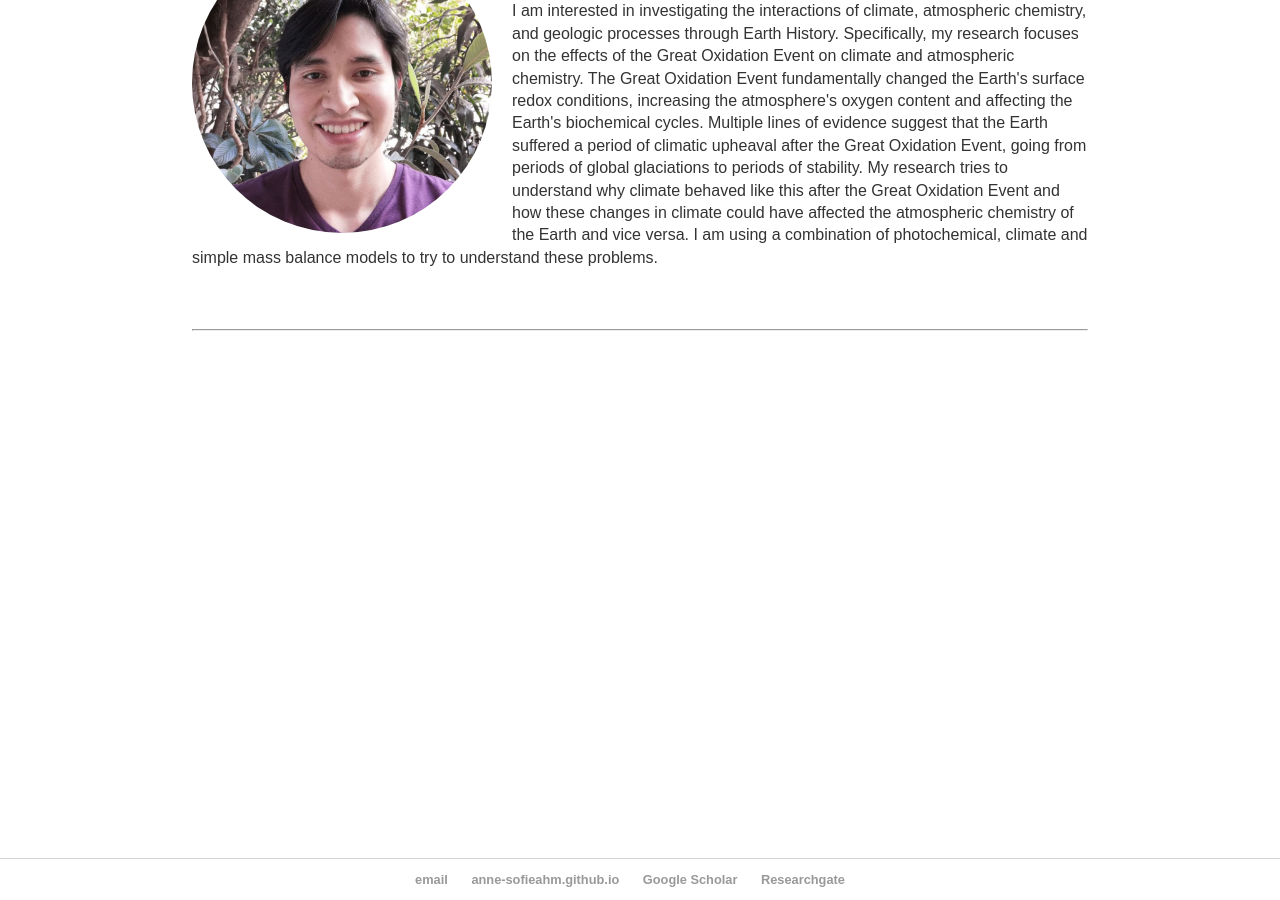
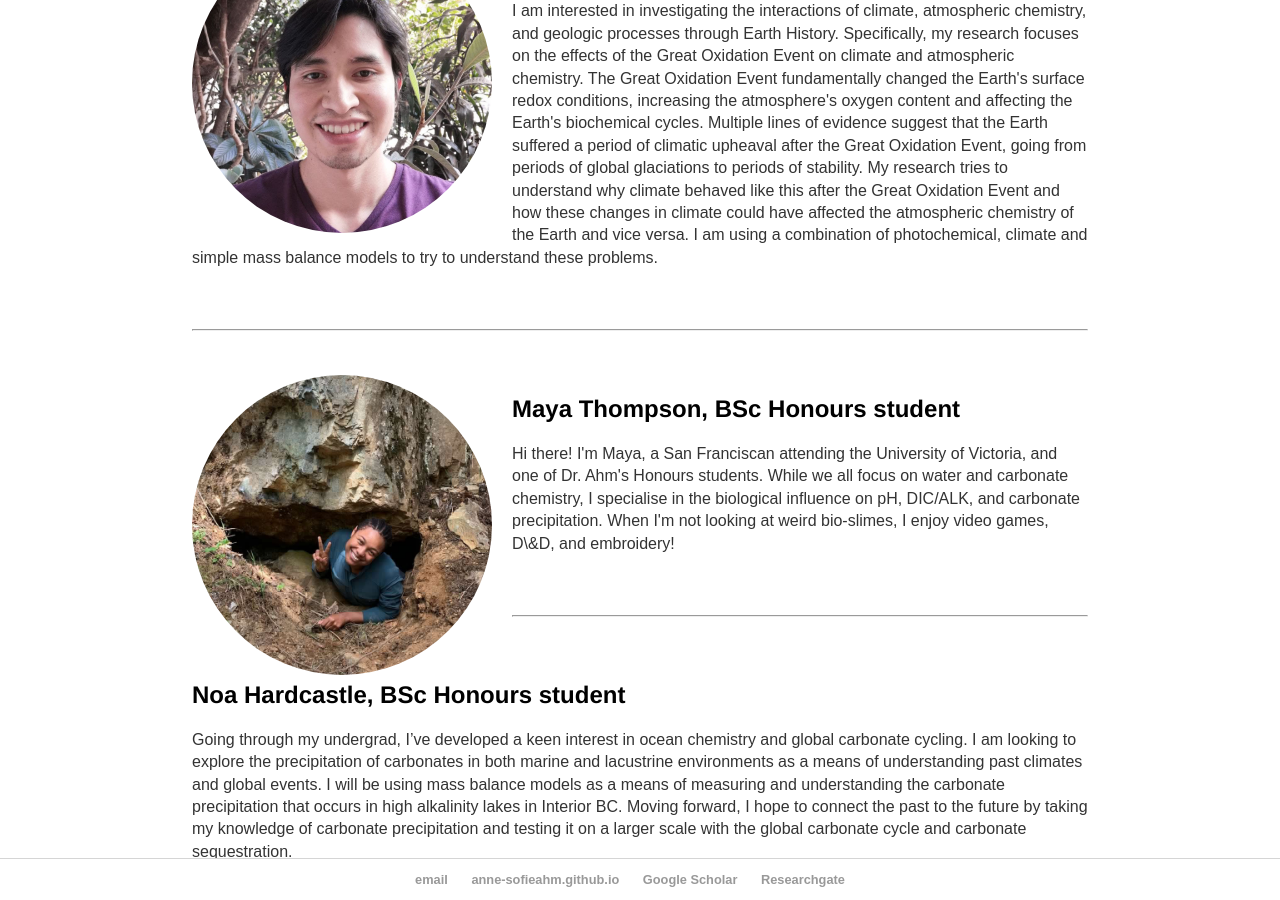
Before and after one commit to Anne-SofieAhm/Anne-SofieAhm.github.io, a Jekyll site: the page built from people/index.html, in a window 1280 px wide and 900 px high, scrolled down 710 px. Built offline with Jekyll 4.4.1, drawn with Linux system fonts in a browser that asks for light colours.

Commit message:
Summer 2023 updates

```diff
--- a/people/index.html
+++ b/people/index.html
@@ -63,3 +63,53 @@ title: People on the Earth History team
 <br>
 <br>
 <hr />
+
+
+<br>
+<br>
+<div style='display:inline;'>
+
+  <div class='rounded'>
+    <img src="Maya_photo.jpeg">
+  </div>
+
+  <h2>Maya Thompson, BSc Honours student</h2>
+
+  <p>
+    Hi there! I'm Maya, a San Franciscan attending the University of Victoria,
+    and one of Dr. Ahm's Honours students. While we all focus on water and
+    carbonate chemistry, I specialise in the biological influence on pH, DIC/ALK,
+    and carbonate precipitation.
+    When I'm not looking at weird bio-slimes, I enjoy video games, D\&D, and embroidery!
+  </p>
+</div>
+<br>
+<br>
+<hr />
+
+
+
+<br>
+<br>
+<div style='display:inline;'>
+
+  <!-- <div class='rounded'>
+    <img src="Maya_photo.jpeg">
+  </div> -->
+
+  <h2>Noa Hardcastle, BSc Honours student</h2>
+
+  <p>
+    Going through my undergrad, I’ve developed a keen interest in ocean chemistry
+    and global carbonate cycling. I am looking to explore the precipitation of
+    carbonates in both marine and lacustrine environments as a means of understanding
+    past climates and global events. I will be using mass balance models as a means of
+    measuring and understanding the carbonate precipitation that occurs in high
+    alkalinity lakes in Interior BC. Moving forward, I hope to connect the past to
+    the future by taking my knowledge of carbonate precipitation and testing it on a
+    larger scale with the global carbonate cycle and carbonate sequestration.
+  </p>
+</div>
+<br>
+<br>
+<hr />
```
Also changed, not shown: people/Maya_photo.jpeg (added).
